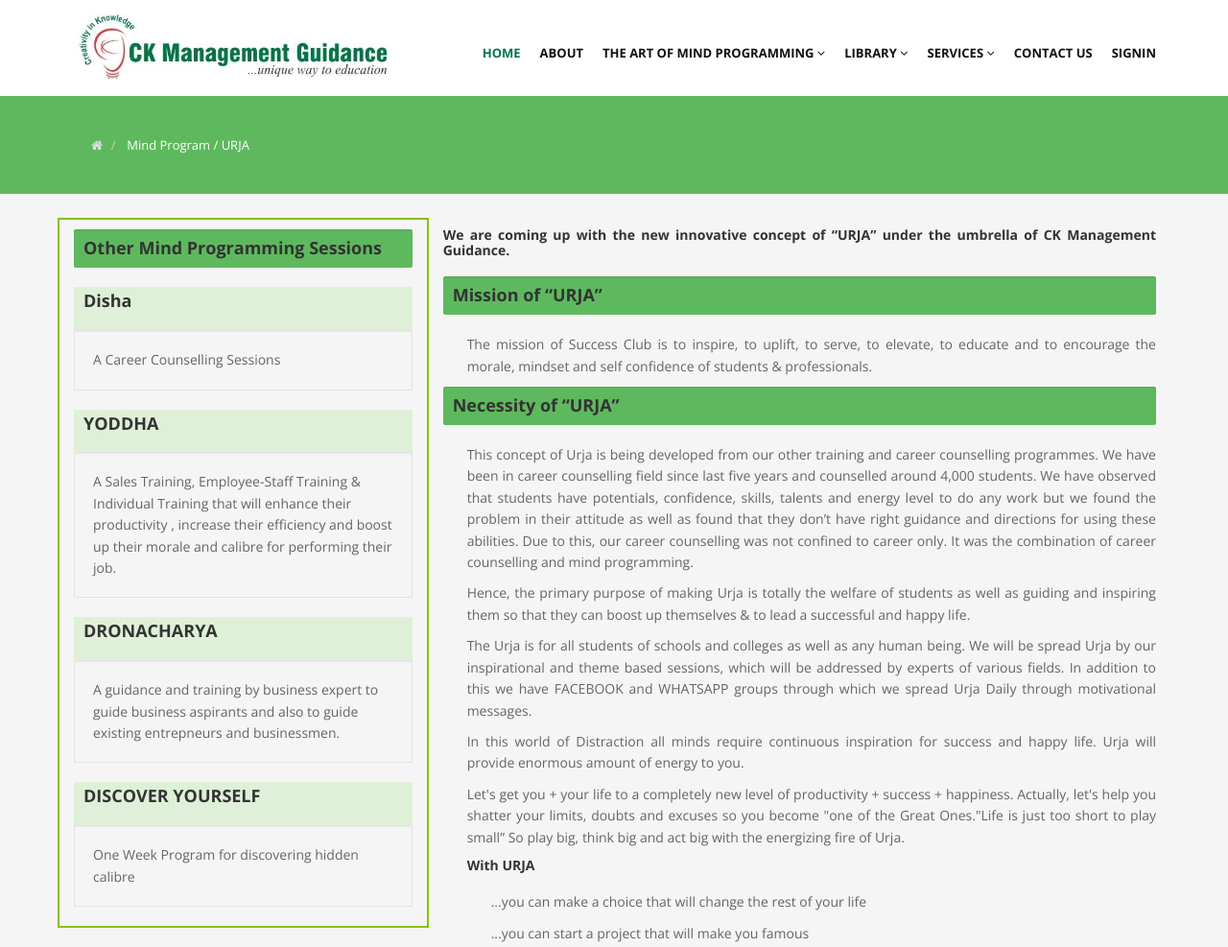
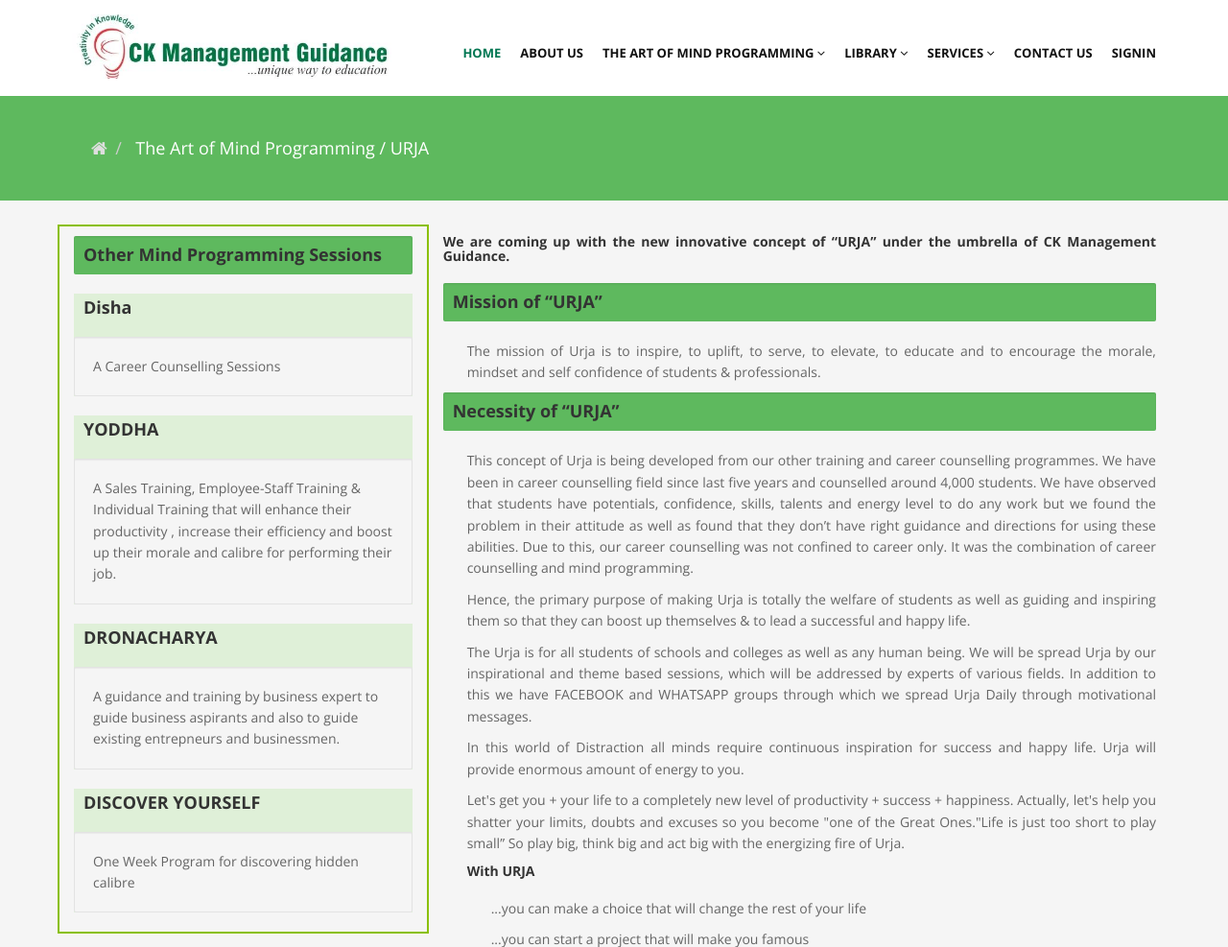
Before and after one commit to Shiv-Dangi/ck_management, a Django app: page /ckmg/urja/ in a window 1280 px wide. Shown: the top 987 px of the page at 96% size. Run offline with Django 3.2, Linux system fonts and the light colour scheme; parts of the project's set-up code (start-up, migrations or seed data) failed here and were passed over; some libraries are stand-ins or nearby versions.

Commit message:
first version is completed

```diff
--- a/ckmg/templates/ckmg/businessplan.html
+++ b/ckmg/templates/ckmg/businessplan.html
@@ -25,8 +25,8 @@
                 <div class="row">
                     <div class="col-lg-12">
                         <ul class="breadcrumb">
-                            <li><a href="/"><i class="fa fa-home"></i></a><i class="icon-angle-right"></i></li>
-                            <li class="active"> Library / Buisness Plan</li>
+                            <li><a href="/" style="font-size:18px"><i class="fa fa-home"></i></a><i class="icon-angle-right"></i></li>
+                            <li class="active" style="font-size:18px"> Library / Buisness Plan</li>
                         </ul>
                     </div>
                 </div>
--- a/ckmg/templates/ckmg/contactus.html
+++ b/ckmg/templates/ckmg/contactus.html
@@ -67,8 +67,8 @@
         <div class="row">
             <div class="col-lg-12">
                 <ul class="breadcrumb">
-                    <li><a href="/"><i class="fa fa-home"></i></a><i class="icon-angle-right"></i></li>
-                    <li class="active">Contact us</li>
+                    <li><a href="/" style="font-size:18px"><i class="fa fa-home"></i></a><i class="icon-angle-right"></i></li>
+                    <li class="active" style="font-size:18px">Contact us</li>
                 </ul>
             </div>
         </div>
--- a/ckmg/templates/ckmg/dmitanalysis.html
+++ b/ckmg/templates/ckmg/dmitanalysis.html
@@ -31,8 +31,8 @@
                 <div class="row">
                     <div class="col-lg-12">
                         <ul class="breadcrumb">
-                            <li><a href="/"><i class="fa fa-home"></i></a><i class="icon-angle-right"></i></li>
-                            <li class="active"> Mind Program / DMIT Analysis</li>
+                            <li style="font-size:20px"><a href="/"><i class="fa fa-home"></i></a><i class="icon-angle-right"></i></li>
+                            <li class="active" style="font-size:18px"> The Art of Mind Programming / DMIT Analysis</li>
                         </ul>
                     </div>
                 </div>
--- a/ckmg/templates/ckmg/guidance.html
+++ b/ckmg/templates/ckmg/guidance.html
@@ -25,8 +25,8 @@
                 <div class="row">
                     <div class="col-lg-12">
                         <ul class="breadcrumb">
-                            <li><a href="/"><i class="fa fa-home"></i></a><i class="icon-angle-right"></i></li>
-                            <li class="active"> Guidance</li>
+                            <li><a href="/" style="font-size:18px"><i class="fa fa-home"></i></a><i class="icon-angle-right"></i></li>
+                            <li class="active" style="font-size:18px"> Guidance</li>
                         </ul>
                     </div>
                 </div>
--- a/ckmg/templates/ckmg/header.html
+++ b/ckmg/templates/ckmg/header.html
@@ -15,13 +15,13 @@
             <div class="navbar-collapse collapse ">
                 <ul class="nav navbar-nav">
                     <li class="active"><a href="/">Home</a></li>
-                    <li><a href="/ckmg/aboutus/">About</a></li>
+                    <li><a href="/ckmg/aboutus/">About Us</a></li>
                     <li class="dropdown">
                         <a href="#" class="dropdown-toggle " data-toggle="dropdown" data-hover="dropdown" data-delay="0" data-close-others="false">The Art of Mind Programming <i class="fa fa-angle-down"></i></a>
                         <ul class="dropdown-menu">
                             <li><a href="/ckmg/dmitanalysis/">Dmit Analysis</a></li>
                             <li><a href="/ckmg/urja/">Urja</a></li>
-                            <li><a href="/ckmg/success_club/">Success System</a></li>
+                            <li><a href="/ckmg/success_club/">Chetan Raikwar Success System</a></li>
                         </ul>
                     </li>
                     <li class="dropdown">
--- a/ckmg/templates/ckmg/modelpapers.html
+++ b/ckmg/templates/ckmg/modelpapers.html
@@ -25,8 +25,8 @@
                 <div class="row">
                     <div class="col-lg-12">
                         <ul class="breadcrumb">
-                            <li><a href="/"><i class="fa fa-home"></i></a><i class="icon-angle-right"></i></li>
-                            <li class="active"> Library / Model Papers</li>
+                            <li><a href="/" style="font-size:18px"><i class="fa fa-home"></i></a><i class="icon-angle-right"></i></li>
+                            <li class="active" style="font-size:18px"> Library / Model Papers</li>
                         </ul>
                     </div>
                 </div>
--- a/ckmg/templates/ckmg/ppt.html
+++ b/ckmg/templates/ckmg/ppt.html
@@ -25,8 +25,8 @@
                 <div class="row">
                     <div class="col-lg-12">
                         <ul class="breadcrumb">
-                            <li><a href="/"><i class="fa fa-home"></i></a><i class="icon-angle-right"></i></li>
-                            <li class="active"> Library / PPt</li>
+                            <li><a href="/" style="font-size:18px"><i class="fa fa-home"></i></a><i class="icon-angle-right"></i></li>
+                            <li class="active" style="font-size:18px"> Library / PPT</li>
                         </ul>
                     </div>
                 </div>
--- a/ckmg/templates/ckmg/projects.html
+++ b/ckmg/templates/ckmg/projects.html
@@ -25,8 +25,8 @@
                 <div class="row">
                     <div class="col-lg-12">
                         <ul class="breadcrumb">
-                            <li><a href="/"><i class="fa fa-home"></i></a><i class="icon-angle-right"></i></li>
-                            <li class="active"> Library / Projects</li>
+                            <li><a href="/" style="font-size:18px"><i class="fa fa-home"></i></a><i class="icon-angle-right"></i></li>
+                            <li class="active" style="font-size:18px"> Library / Projects</li>
                         </ul>
                     </div>
                 </div>
--- a/ckmg/templates/ckmg/services.html
+++ b/ckmg/templates/ckmg/services.html
@@ -25,8 +25,8 @@
                 <div class="row">
                     <div class="col-lg-12">
                         <ul class="breadcrumb">
-                            <li><a href="/"><i class="fa fa-home"></i></a><i class="icon-angle-right"></i></li>
-                            <li class="active"> Services</li>
+                            <li><a href="/" style="font-size:18px"><i class="fa fa-home"></i></a><i class="icon-angle-right"></i></li>
+                            <li class="active" style="font-size:18px"> Services</li>
                         </ul>
                     </div>
                 </div>
--- a/ckmg/templates/ckmg/success_club.html
+++ b/ckmg/templates/ckmg/success_club.html
@@ -26,8 +26,8 @@
                 <div class="row">
                     <div class="col-lg-12">
                         <ul class="breadcrumb">
-                            <li><a href="/"><i class="fa fa-home"></i></a><i class="icon-angle-right"></i></li>
-                            <li class="active"> Mind Program / Success Club</li>
+                            <li><a href="/" style="font-size:18px"><i class="fa fa-home"></i></a><i class="icon-angle-right"></i></li>
+                            <li class="active" style="font-size:18px"> The Art of Mind Programming / Chetan Raikwar Success System</li>
                         </ul>
                     </div>
                 </div>
@@ -56,7 +56,7 @@
 						<ol>
 						    <ui>
 						        <p align="justify">
-						            he mission of Success Club is to inspire, to uplift, to serve, to elevate, to educate and to encourage the morale, mindset and self confidence of students & professionals.
+						            The mission of Success Club is to inspire, to uplift, to serve, to elevate, to educate and to encourage the morale, mindset and self confidence of students & professionals.
 						        </p>
 						    </ui>
 						</ol>
--- a/ckmg/templates/ckmg/theorynotes.html
+++ b/ckmg/templates/ckmg/theorynotes.html
@@ -25,8 +25,8 @@
                 <div class="row">
                     <div class="col-lg-12">
                         <ul class="breadcrumb">
-                            <li><a href="/"><i class="fa fa-home"></i></a><i class="icon-angle-right"></i></li>
-                            <li class="active"> Library / Theory Notes</li>
+                            <li><a href="/" style="font-size:18px"><i class="fa fa-home"></i></a><i class="icon-angle-right"></i></li>
+                            <li class="active" style="font-size:18px"> Library / Theory Notes</li>
                         </ul>
                     </div>
                 </div>
--- a/ckmg/templates/ckmg/training.html
+++ b/ckmg/templates/ckmg/training.html
@@ -25,8 +25,8 @@
                 <div class="row">
                     <div class="col-lg-12">
                         <ul class="breadcrumb">
-                            <li><a href="/"><i class="fa fa-home"></i></a><i class="icon-angle-right"></i></li>
-                            <li class="active"> Training</li>
+                            <li><a href="/" style="font-size:18px"><i class="fa fa-home"></i></a><i class="icon-angle-right"></i></li>
+                            <li class="active" style="font-size:18px"> Training</li>
                         </ul>
                     </div>
                 </div>
--- a/ckmg/templates/ckmg/urja.html
+++ b/ckmg/templates/ckmg/urja.html
@@ -26,8 +26,8 @@
                 <div class="row">
                     <div class="col-lg-12">
                         <ul class="breadcrumb">
-                            <li><a href="/"><i class="fa fa-home"></i></a><i class="icon-angle-right"></i></li>
-                            <li class="active"> Mind Program / URJA</li>
+                            <li><a href="/" style="font-size:18px"><i class="fa fa-home"></i></a><i class="icon-angle-right"></i></li>
+                            <li class="active" style="font-size:18px"> The Art of Mind Programming / URJA</li>
                         </ul>
                     </div>
                 </div>
@@ -76,7 +76,7 @@
 						<ol>
 						    <ui>
 						        <p align="justify">
-						            The mission of Success Club is to inspire, to uplift, to serve, to elevate, to educate and to encourage the morale, mindset and self confidence of students & professionals.
+						            The mission of Urja is to inspire, to uplift, to serve, to elevate, to educate and to encourage the morale, mindset and self confidence of students & professionals.
 						        </p>
 						    </ui>
 						</ol>
```
Also changed, not shown: ckmg/templates/ckmg/aboutus.html (+7 -5 lines).
